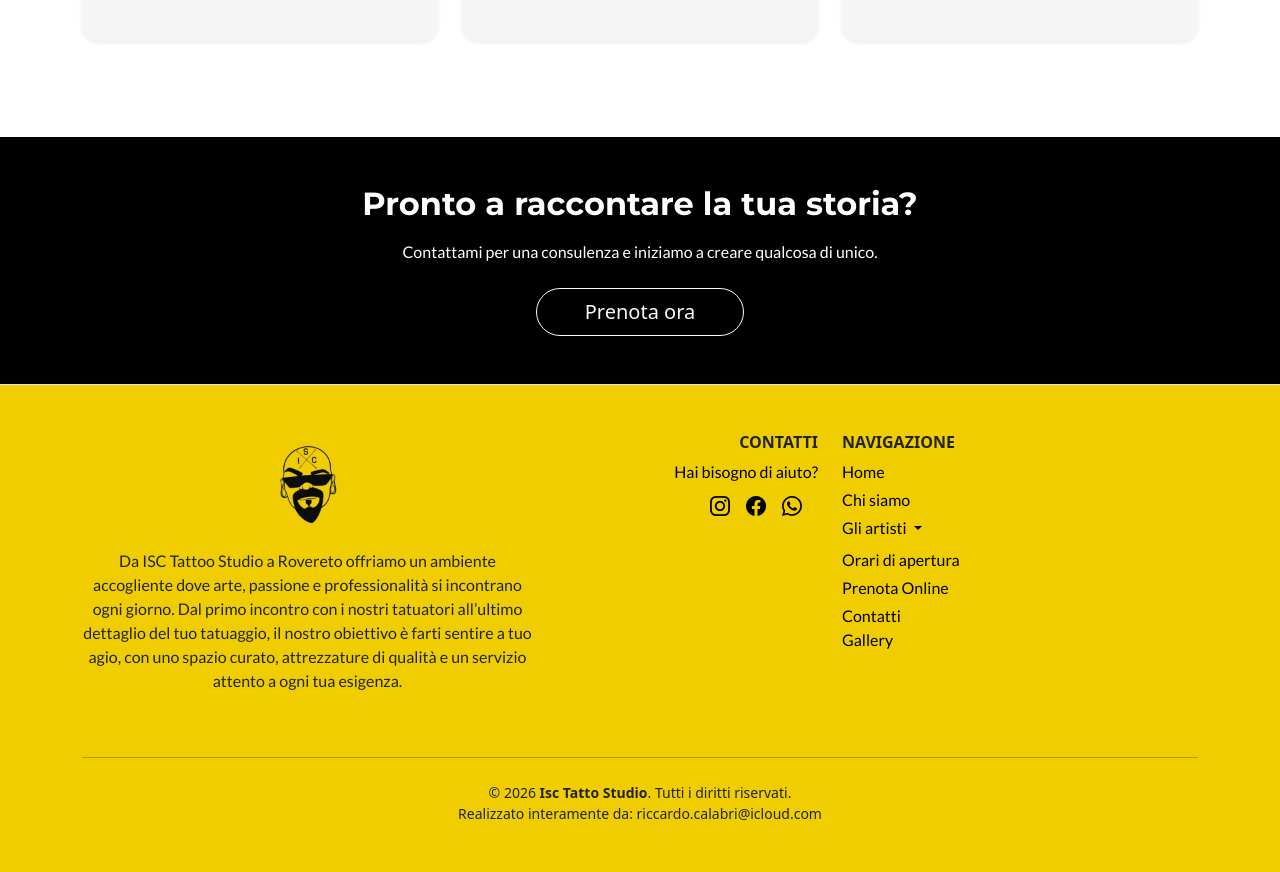
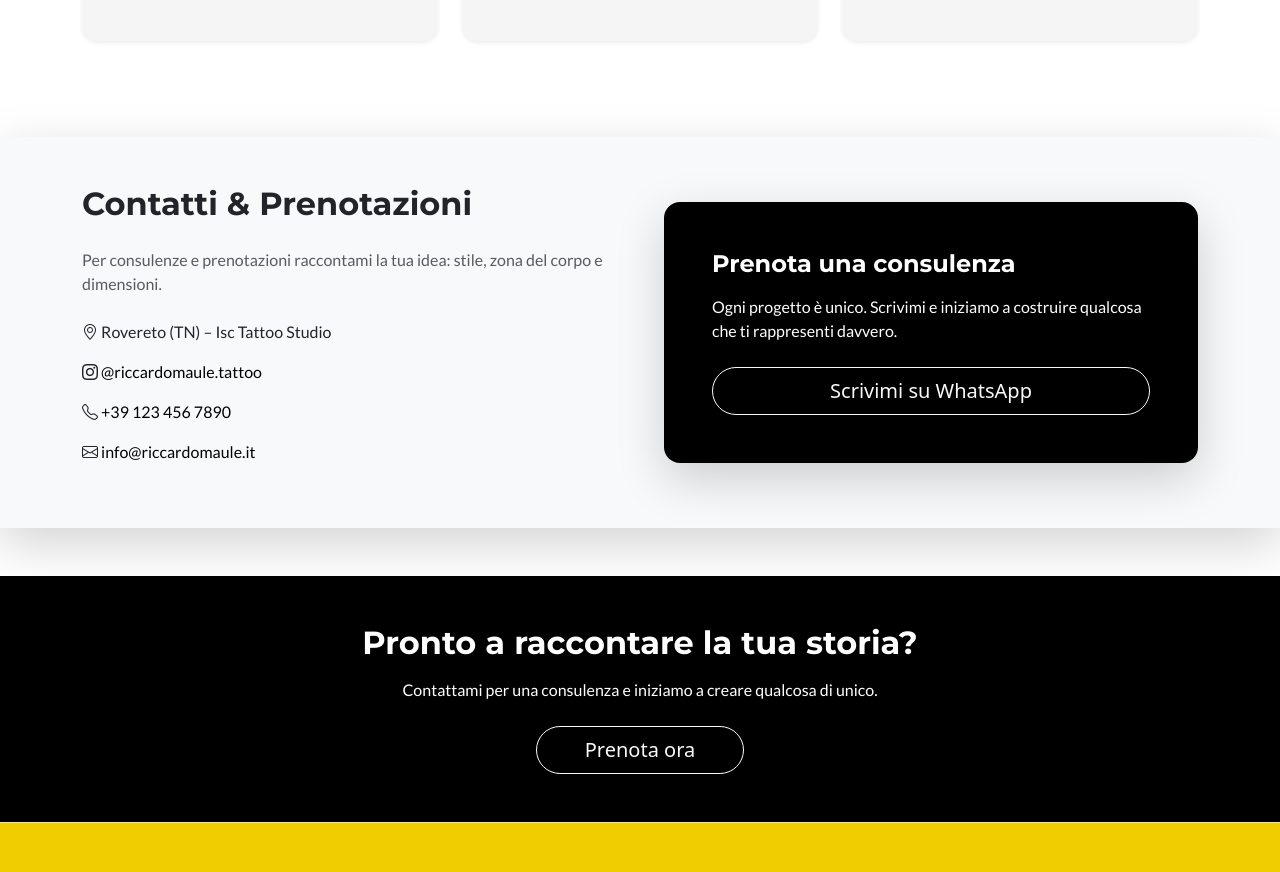
Before and after one commit to 777riki/isctattoo, an Angular app in the folder isc-tattoo-studio/: page /artisti/sketchomaule in a window 1280 px wide. Shown: the part 3521-4393 px from the top of the page. Built offline with nearby package versions, Linux system fonts and the light colour scheme.

Commit message:
update contatti tatuatori - da finire

```diff
--- a/isc-tattoo-studio/src/app/components/artisti/sketchomaule/sketchomaule.html
+++ b/isc-tattoo-studio/src/app/components/artisti/sketchomaule/sketchomaule.html
@@ -171,6 +171,61 @@
         </div>
     </section>
 
+    <!-- CONTATTI -->
+    <section class="container-fluid bg-light shadow-lg py-5 my-5">
+        <div class="container">
+            <div class="row align-items-center g-5">
+
+                <div class="col-12 col-lg-6">
+                    <h2 class="fw-bold montserrat-bold mb-4">Contatti & Prenotazioni</h2>
+                    <p class="text-muted lato-regular mb-4">
+                        Per consulenze e prenotazioni raccontami la tua idea:
+                        stile, zona del corpo e dimensioni.
+                    </p>
+
+                    <ul class="list-unstyled">
+                        <li class="mb-3 lato-regular">
+                            <i class="bi bi-geo-alt"></i> Rovereto (TN) – Isc Tattoo Studio
+                        </li>
+                        <li class="mb-3 lato-regular">
+                            <i class="bi bi-instagram"></i> <a href="https://instagram.com/riccardomaule.tattoo" target="_blank" class="text-decoration-none text-black">
+                                @riccardomaule.tattoo
+                            </a>
+                        </li>
+                        <li class="mb-3 lato-regular">
+                            <i class="bi bi-telephone"></i> <a href="https://wa.me/391234567890" target="_blank" class="text-decoration-none text-black">
+                                +39 123 456 7890
+                            </a>
+                        </li>
+                        <li class="lato-regular">
+                            <i class="bi bi-envelope"></i> <a href="mailto:info@riccardomaule.it" class="text-decoration-none text-black">
+                                info@riccardomaule.it
+                            </a>
+                        </li>
+                    </ul>
+                </div>
+
+                <div class="col-12 col-lg-6">
+                    <div class="p-5 rounded-4 text-white shadow-lg bg-black">
+                        <h4 class="fw-bold montserrat-bold mb-3">
+                            Prenota una consulenza
+                        </h4>
+                        <p class="lato-regular mb-4">
+                            Ogni progetto è unico. Scrivimi e iniziamo a costruire
+                            qualcosa che ti rappresenti davvero.
+                        </p>
+                        <a href="https://wa.me/391234567890"
+                           target="_blank"
+                           class="btn btn-outline-light btn-lg rounded-pill px-5 w-100">
+                            Scrivimi su WhatsApp
+                        </a>
+                    </div>
+                </div>
+
+            </div>
+        </div>
+    </section>
+
     <!-- CTA -->
     <section class="text-white text-center bg-black py-5">
         <div class="container">
--- a/isc-tattoo-studio/src/app/components/prenotazioni/prenotazioni.css
+++ b/isc-tattoo-studio/src/app/components/prenotazioni/prenotazioni.css
@@ -16,3 +16,8 @@ select.form-select {
     padding: 1.5rem;
   }
 }
+
+textarea {
+  height: 30vh;
+  resize: none;
+}
--- a/isc-tattoo-studio/src/styles.css
+++ b/isc-tattoo-studio/src/styles.css
@@ -14,3 +14,23 @@
   font-weight: 400;
   font-style: normal;
 }
+
+/* larghezza scrollbar */
+::-webkit-scrollbar {
+  width: 6px;
+}
+
+/* sfondo */
+::-webkit-scrollbar-track {
+  background: white;
+}
+
+::-webkit-scrollbar-thumb {
+  background: rgb(0, 0, 0, 0.25);
+  border-radius: 5px;
+}
+
+/* hover */
+::-webkit-scrollbar-thumb:hover {
+  background: rgb(0, 0, 0, 0.5);
+}
```
